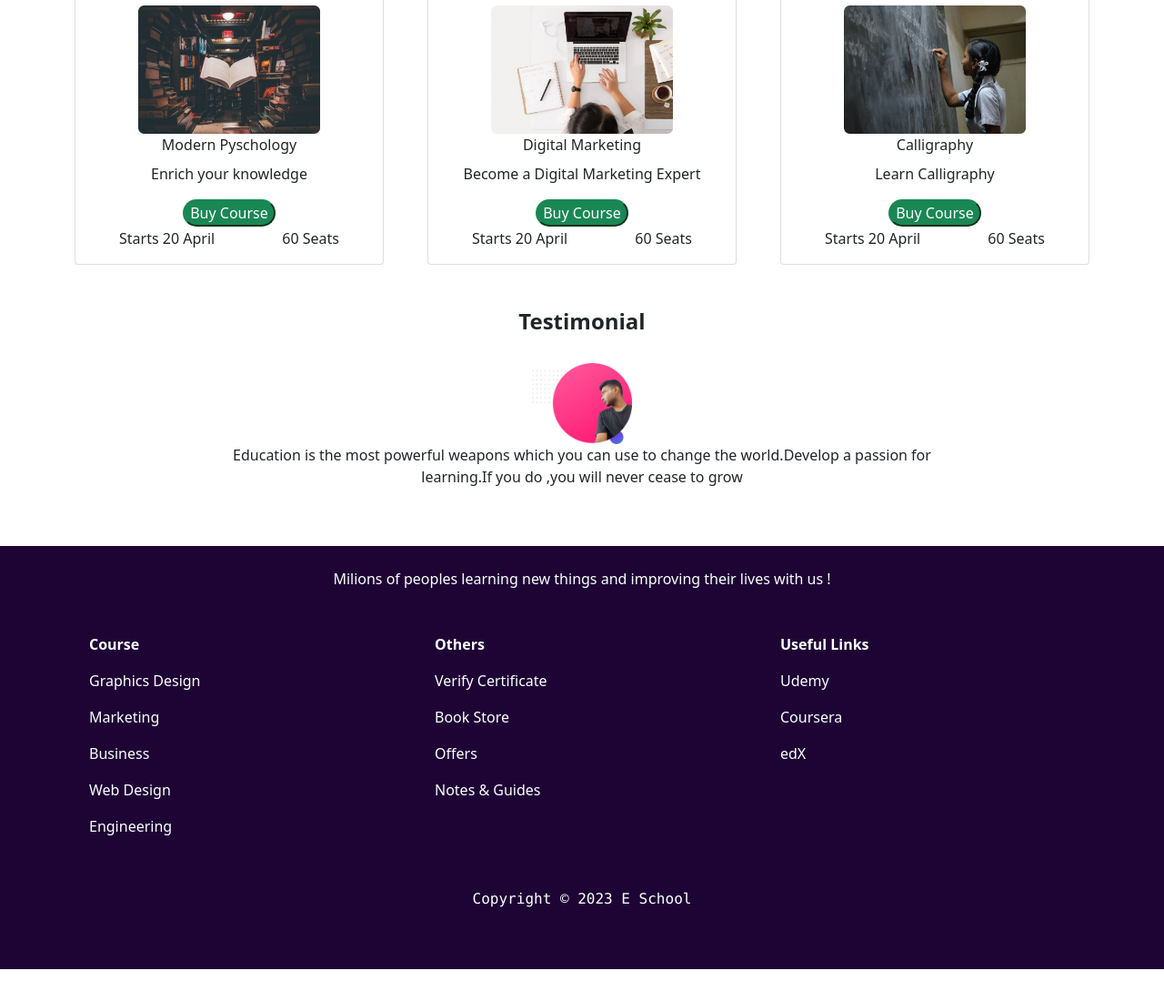
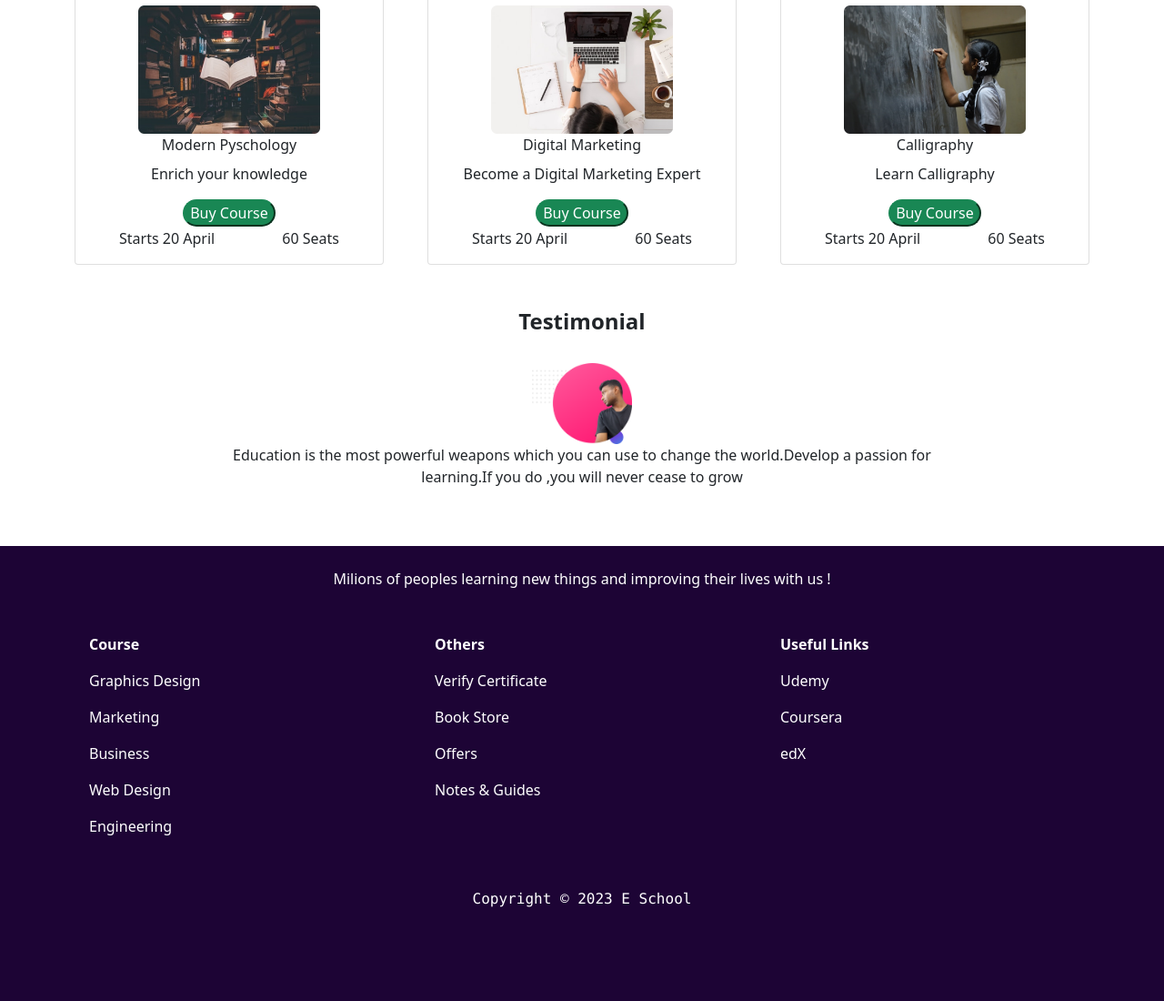
Before and after one commit to Prof1c1ent/eSchool, a plain HTML site: page index.html in a window 1280 px wide. Shown: the part 750-1850 px from the top of the page at 91% size. Before the commit the page ends 1815 px from the top, so only its background shows below. Drawn offline with Linux system fonts and the light colour scheme.

Commit message:
Update style.css

```diff
--- a/style.css
+++ b/style.css
@@ -92,7 +92,7 @@ body{
 
 .footer{
     background-color: rgb(29, 4, 53);
-    height: 465px;
+    height: 500px;
 
 }
 
```
